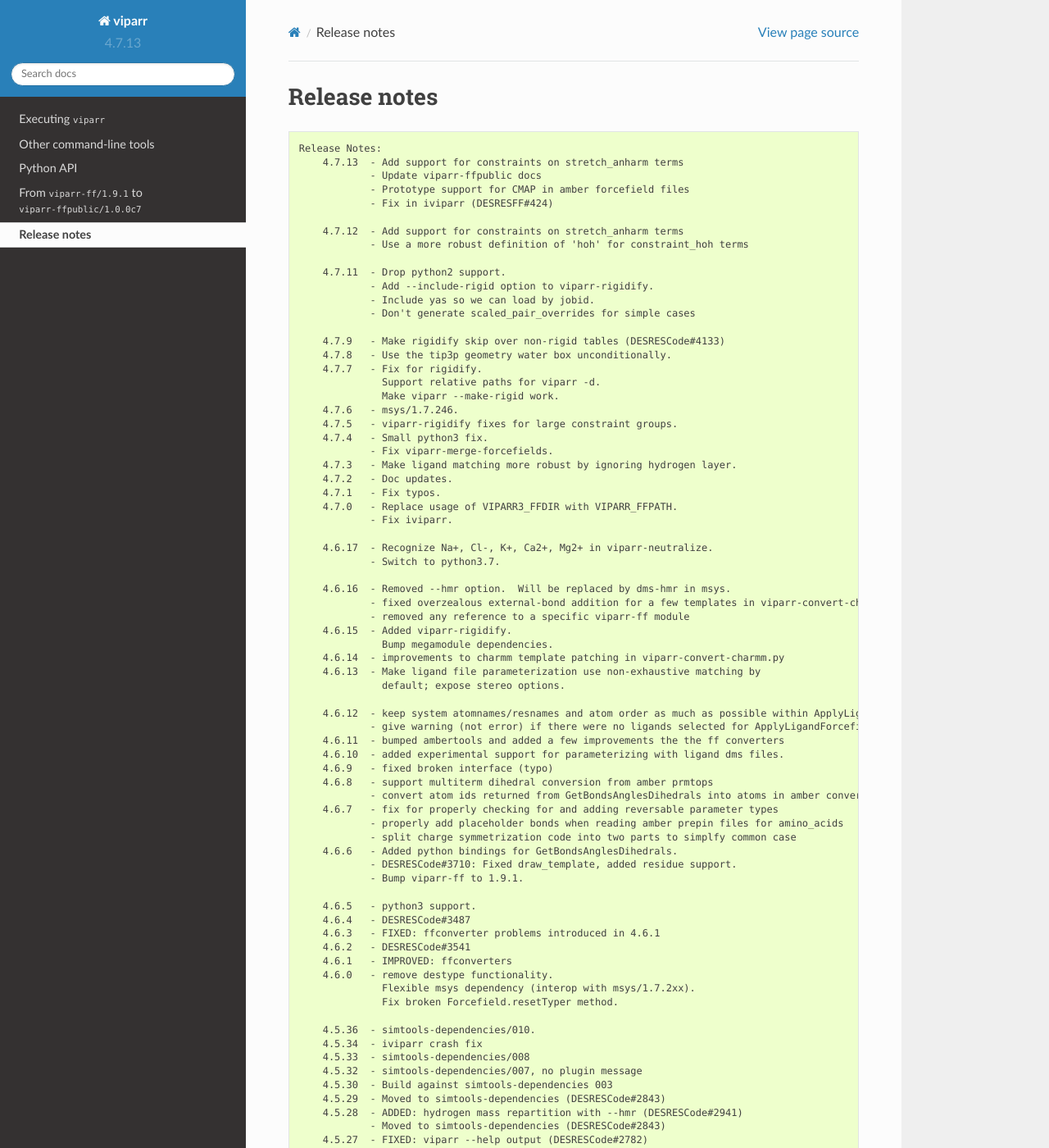
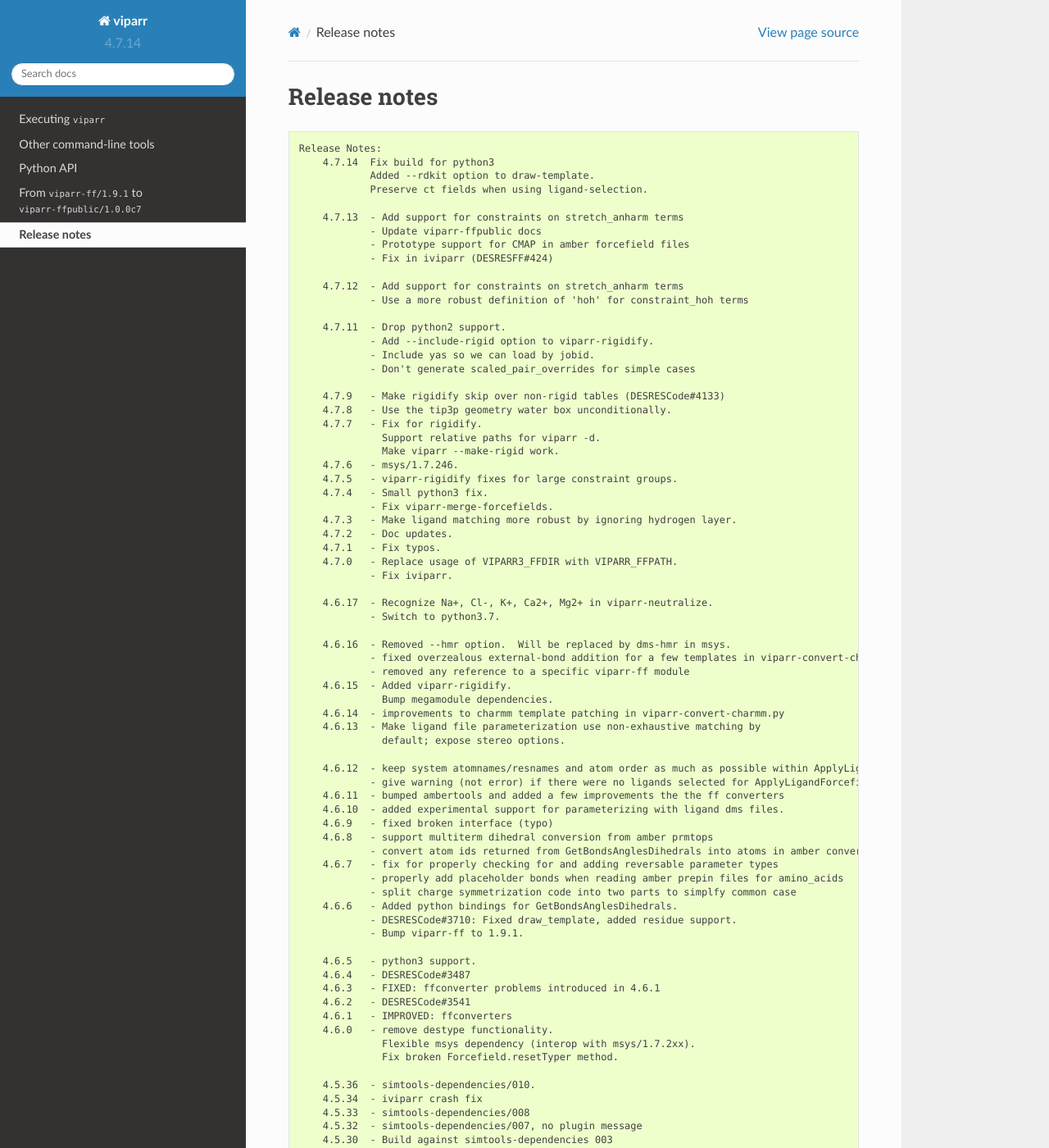
Before and after one commit to DEShawResearch/viparr, a Sphinx documentation site: the page built from doc/source/release_notes.rst, in a window 1280 px wide and 1400 px high. Shown: the whole window at 82% size. Built offline with Sphinx 7.4.7 and the Read the Docs theme 2.0.0, drawn with Linux system fonts in a browser that asks for light colours; the version number is read from the project's files by our own code; some of the changed text lies outside the part shown.

Commit message:
Release notes.

```diff
--- a/doc/source/release_notes.txt
+++ b/doc/source/release_notes.txt
@@ -1,4 +1,8 @@
 Release Notes:
+    4.7.14  Fix build for python3
+            Added --rdkit option to draw-template.
+            Preserve ct fields when using ligand-selection.
+
     4.7.13  - Add support for constraints on stretch_anharm terms
             - Update viparr-ffpublic docs
             - Prototype support for CMAP in amber forcefield files
--- a/src/version.py
+++ b/src/version.py
@@ -2,7 +2,7 @@
 
 from __future__ import print_function
 
-version = "4.7.13"
+version = "4.7.14"
 
 if __name__ == '__main__':
     print(version)
```
